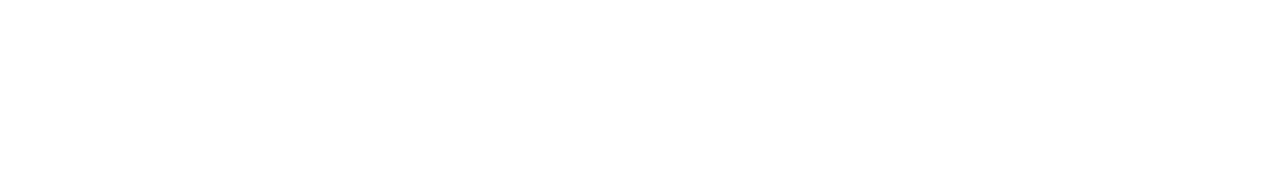
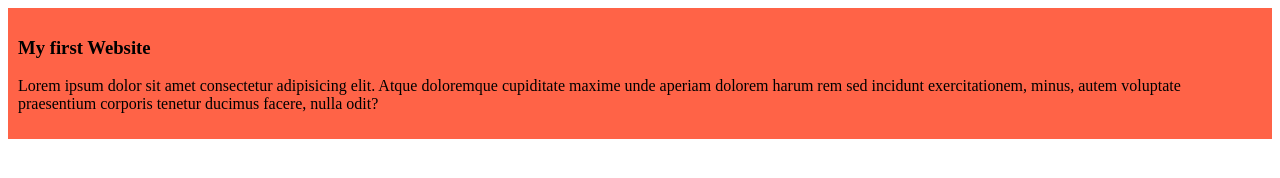
Before and after one commit to moye3n/my-simple-website, a plain HTML site: page index.html in a window 1280 px wide. Drawn offline with Linux system fonts and the light colour scheme.

Commit message:
added the first blog

```diff
--- a/index.html
+++ b/index.html
@@ -4,8 +4,12 @@
     <meta charset="UTF-8">
     <meta name="viewport" content="width=device-width, initial-scale=1.0">
     <title>My Simple Website</title>
+    <link rel="stylesheet" href="/styles/blog.css">
 </head>
 <body>
-
+    <div>
+        <h3>My first Website</h3>
+    <p>Lorem ipsum dolor sit amet consectetur adipisicing elit. Atque doloremque cupiditate maxime unde aperiam dolorem harum rem sed incidunt exercitationem, minus, autem voluptate praesentium corporis tenetur ducimus facere, nulla odit?</p>
+    </div>
 </body>
 </html>
--- /dev/null
+++ b/styles/blog.css
@@ -0,0 +1,4 @@
+div{
+    background-color: tomato;
+    padding: 10px;
+}
```
